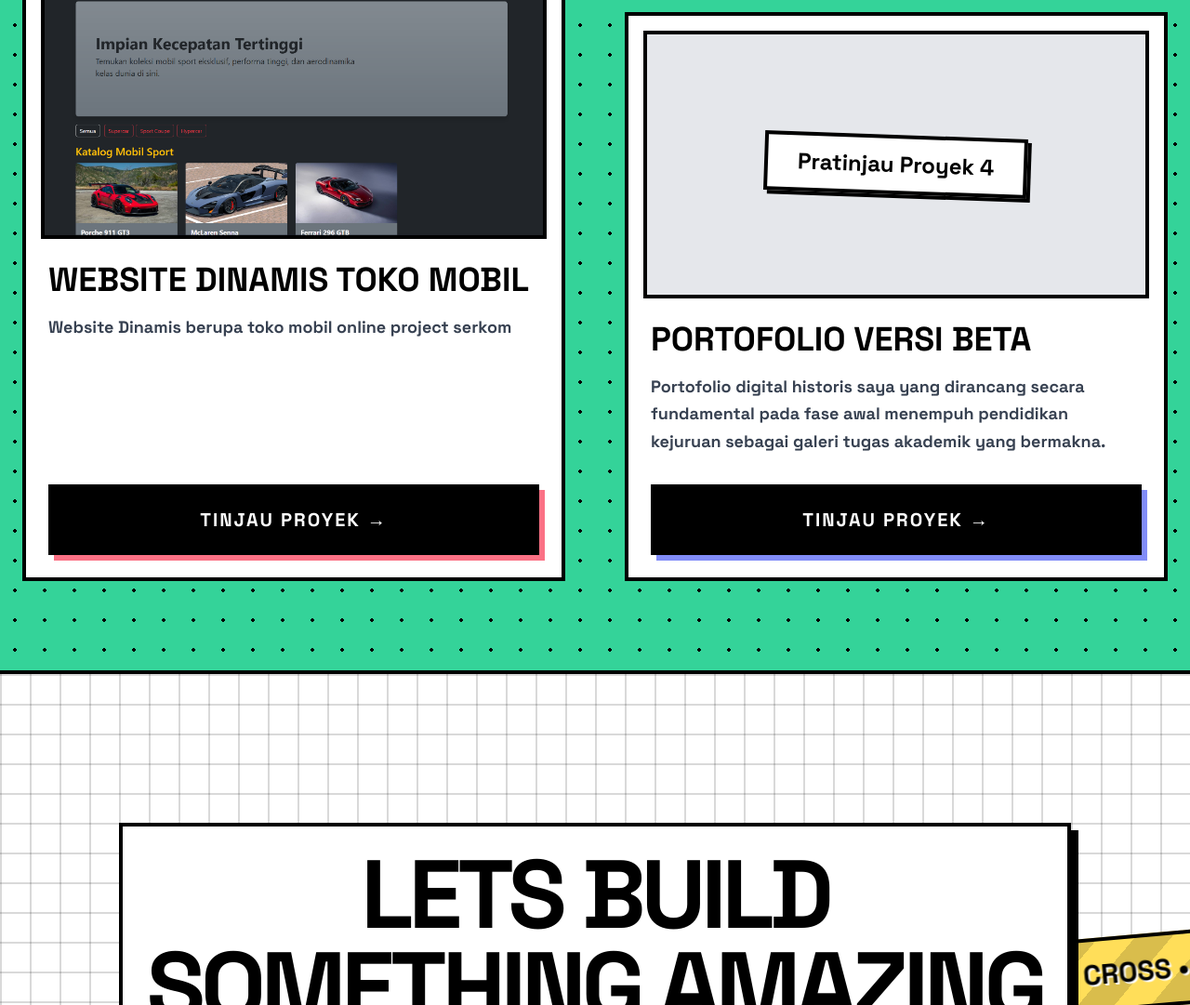
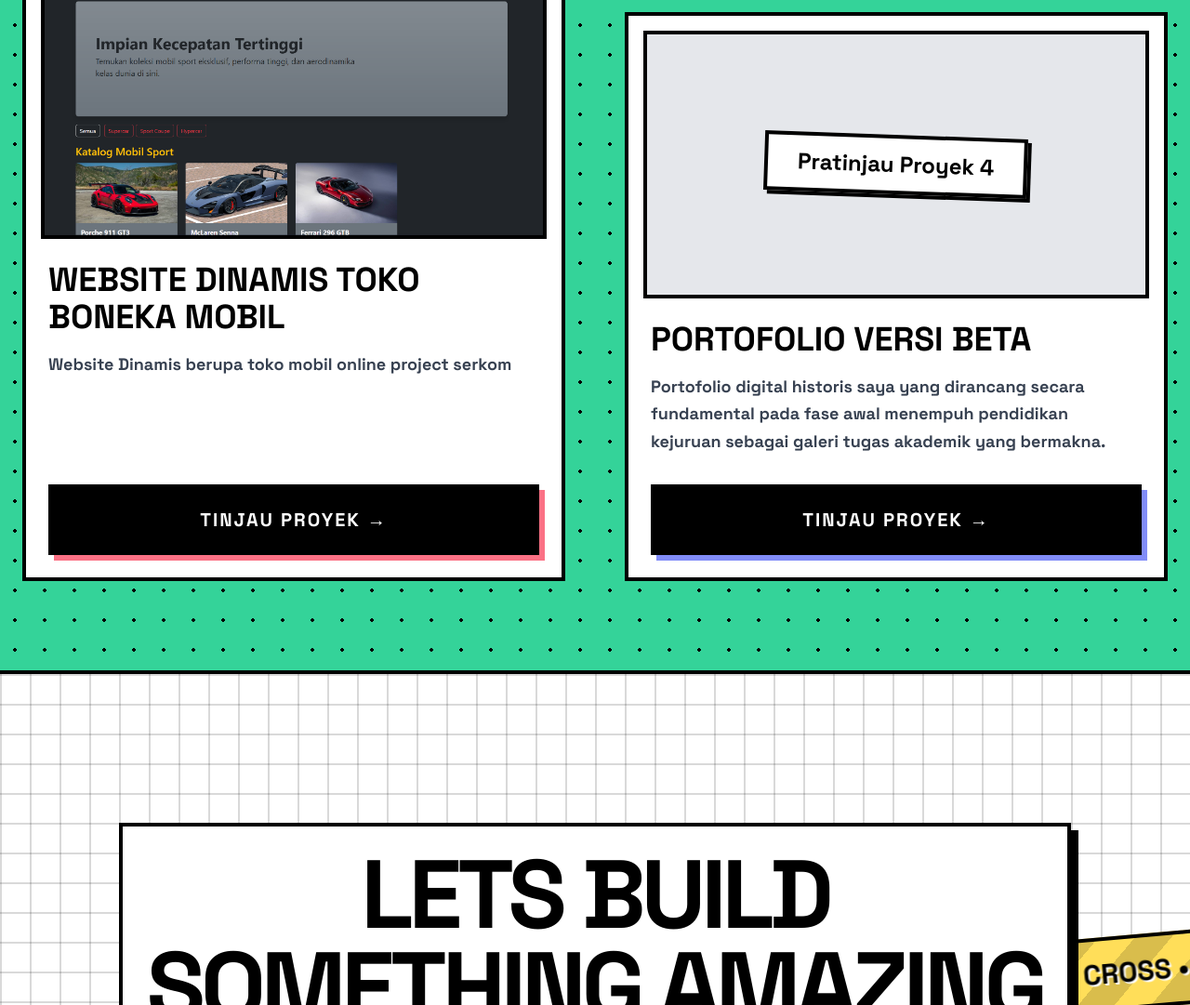
Before and after one commit to onrysaky/portofolio, a plain HTML site: page index.html in a window 1280 px wide. Shown: the part 4800-5881 px from the top of the page at 93% size. Drawn offline with nearby package versions, Linux system fonts and the light colour scheme.

Commit message:
update teks

```diff
--- a/index.html
+++ b/index.html
@@ -509,7 +509,7 @@
                         <div>
                             <h3
                                 class="text-4xl font-black uppercase mb-4 decoration-4 underline-offset-4 group-hover:underline">
-                                Website Dinamis Toko Mobil</h3>
+                                Website Dinamis Toko Boneka Mobil</h3>
                             <p class="font-bold text-gray-700 text-lg mb-8 line-clamp-3 leading-relaxed">
                                Website Dinamis berupa toko mobil online project serkom
                             </p>
```
